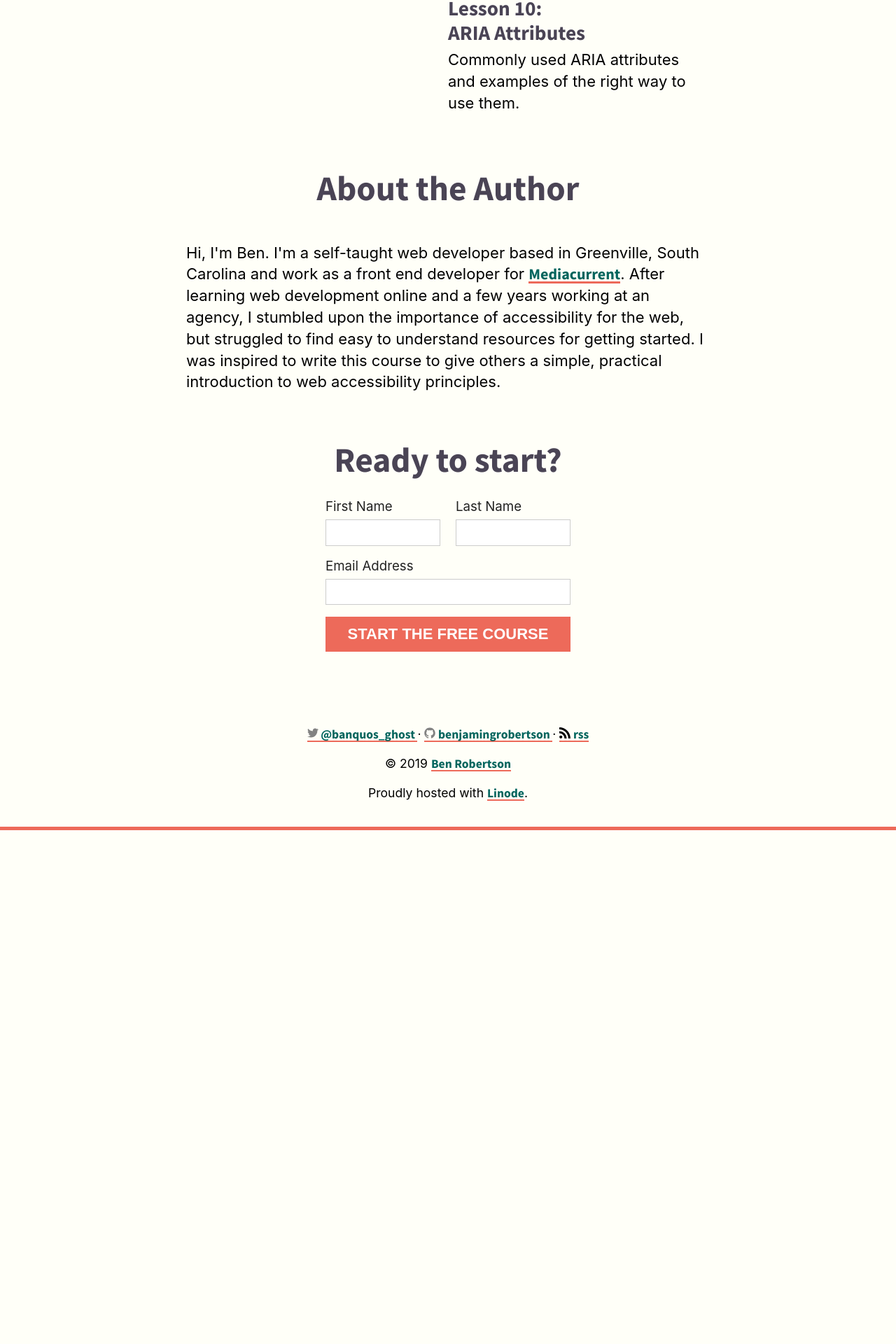
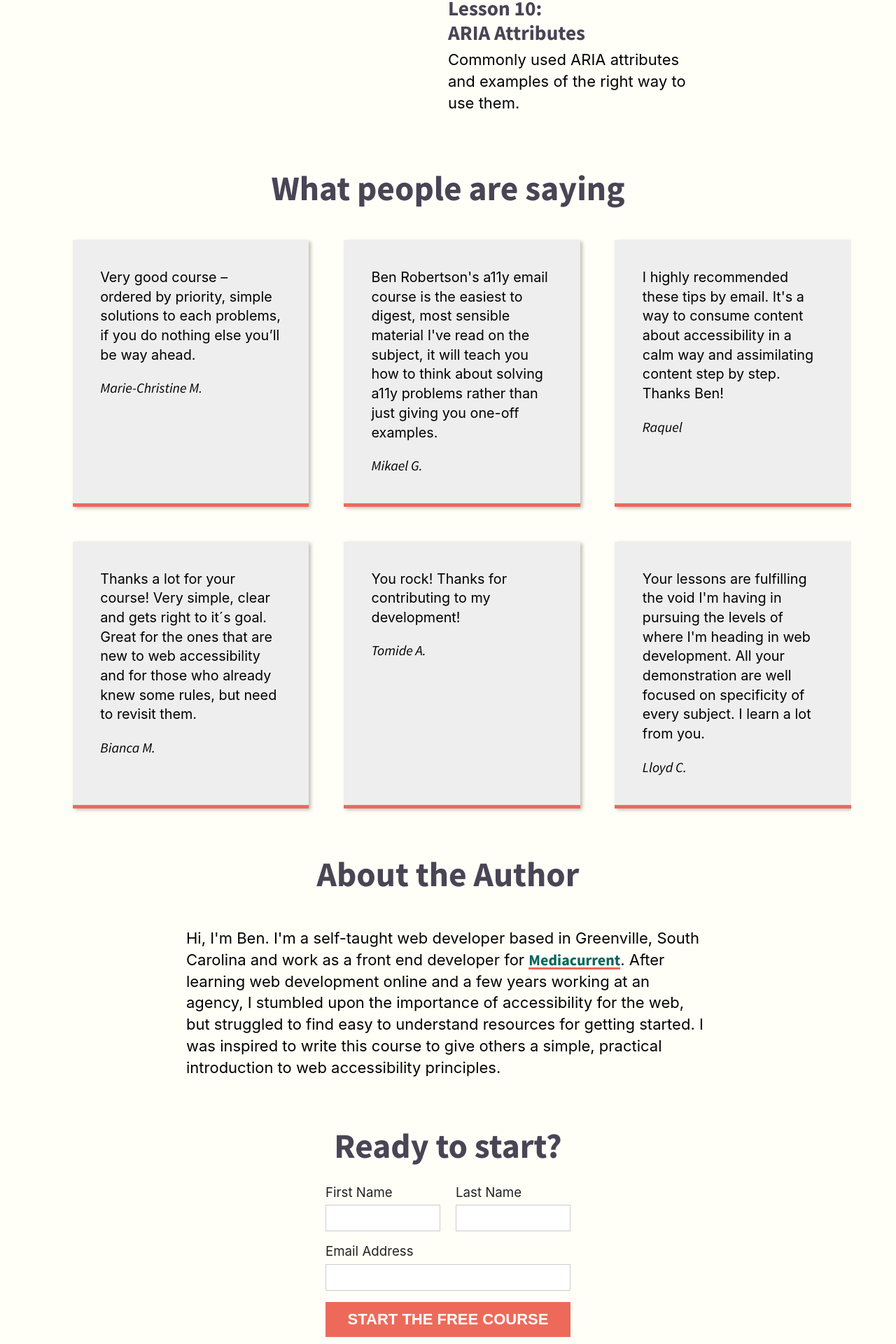
Before and after one commit to benjamingrobertson/benjamingrobertson.github.io, a Jekyll site: the page built from common-accessibility-mistakes-course.md, in a window 1280 px wide. Shown: the part 2640-4560 px from the top of the page at 70% size. Built offline with Jekyll 4.4.1, drawn with Linux system fonts in a browser that asks for light colours; some web fonts are replaced; before the commit the page ends 3826 px from its top, so only the background shows below that.

Commit message:
Add testimonials section.

```diff
--- a/_layouts/course.html
+++ b/_layouts/course.html
@@ -39,7 +39,7 @@ layout: default
     </div>
   </div>
 
-  <div class="lessons section l-contain--center l-contain--small">
+  <section class="lessons section l-contain--center l-contain--small">
     <h2>Material Covered</h2>
 
     <div class="lesson">
@@ -93,16 +93,57 @@ layout: default
       <h3>Lesson 10:<br> ARIA Attributes</h3>
       <p>Commonly used ARIA attributes and examples of the right way to use them.</p>
     </div>
-  </div>
+  </section>
+
+  <section class="section l-contain--center">
+    <h2>What people are saying</h2>
+    <div class="testimonial-grid">
+      <blockquote class="testimonial">
+        <p>Very good course – ordered by priority, simple solutions to each problems, if you do nothing else you’ll be way ahead.</p>
+        <p>
+          <cite>Marie-Christine M.</cite>
+        </p>
+      </blockquote>
+      <blockquote class="testimonial">
+        <p>Ben Robertson's a11y email course is the easiest to digest, most sensible material I've read on the subject, it will teach you how to think about solving a11y problems rather than just giving you one-off examples.</p>
+        <p>
+          <cite>Mikael G.</cite>
+        </p>
+      </blockquote>
+      <blockquote class="testimonial">
+        <p>I highly recommended these tips by email. It's a way to consume content about accessibility in a calm way and assimilating content step by step. Thanks Ben!</p>
+        <p>
+          <cite>Raquel</cite>
+        </p>
+      </blockquote>
+      <blockquote class="testimonial">
+        <p>Thanks a lot for your course! Very simple, clear and gets right to it´s goal. Great for the ones that are new to web accessibility and for those who already knew some rules, but need to revisit them.</p>
+        <p>
+          <cite>Bianca M.</cite>
+        </p>
+      </blockquote>
+      <blockquote class="testimonial">
+        <p>You rock! Thanks for contributing to my development!</p>
+        <p>
+          <cite>Tomide A.</cite>
+        </p>
+      </blockquote>
+      <blockquote class="testimonial">
+        <p>Your lessons are fulfilling the void I'm having in pursuing the levels of where I'm heading in web development. All your demonstration are well focused on specificity of every subject. I learn a lot from you.</p>
+        <p>
+          <cite>Lloyd C.</cite>
+        </p>
+      </blockquote>
+    </div>
+  </section>
+
+  <section class="section l-contain--center l-contain--small">
+    <h2>About the Author</h2>
+    <p>Hi, I'm Ben. I'm a self-taught web developer based in Greenville, South Carolina and work as a front end developer for <a href="https://mediacurrent.com">Mediacurrent</a>. After learning web development online and a few years working at an agency, I stumbled upon the importance of accessibility for the web, but struggled to find easy to understand resources for getting started. I was inspired to write this course to give others a simple, practical introduction to web accessibility principles.</p>
+  </section>
 
 
-  <div class="section l-contain--center l-contain--small">
-    <h2>About the Author</h2>
-    <p>Hi, I'm Ben. I'm a self-taught web developer based in Greenville, South Carolina and work as a front end developer for <a href="https://mediacurrent.com">Mediacurrent</a>. After learning web development online and a few years working at an agency, I stumbled upon the importance of accessibility for the web, but struggled to find easy to understand resources for getting started. I was inspired to write this course to give others a simple, practical introduction to web accessibility principles.</p>
-  </div>
-
-
-  <div class="section l-contain--center l-contain--small">
+  <section class="section l-contain--center l-contain--small">
     <div class="hero-form">
       <h2>Ready to start?</h2>
       <div id="mc_embed_signup">
@@ -132,4 +173,4 @@ layout: default
           </form>
         </div>
       </div>
-    </div>
+    </section>
--- a/_sass/bgr.sass
+++ b/_sass/bgr.sass
@@ -18,3 +18,4 @@
 @import "smacss/components/mc_signup"
 @import "smacss/components/updates"
 @import "smacss/components/hero"
+@import "smacss/components/testimonial"
--- /dev/null
+++ b/_sass/smacss/components/_testimonial.sass
@@ -0,0 +1,19 @@
+.testimonial-grid
+  display: flex
+  overflow-x: scroll
+
+  @include bp(medium)
+    display: grid
+    grid-template-columns: repeat(auto-fill, minmax(325px, 1fr))
+    grid-gap: 10px
+
+.testimonial
+  min-width: 250px
+  max-width: 95%
+
+  font-size: 0.9em
+  margin: 1em 0 1em 2em
+  background-color: #eeeeee
+  padding: 1em 2em
+  border-bottom: 5px solid $brand-primary
+  box-shadow: 3px 2px 5px 0px rgba(0, 0, 0, 0.25)
```
